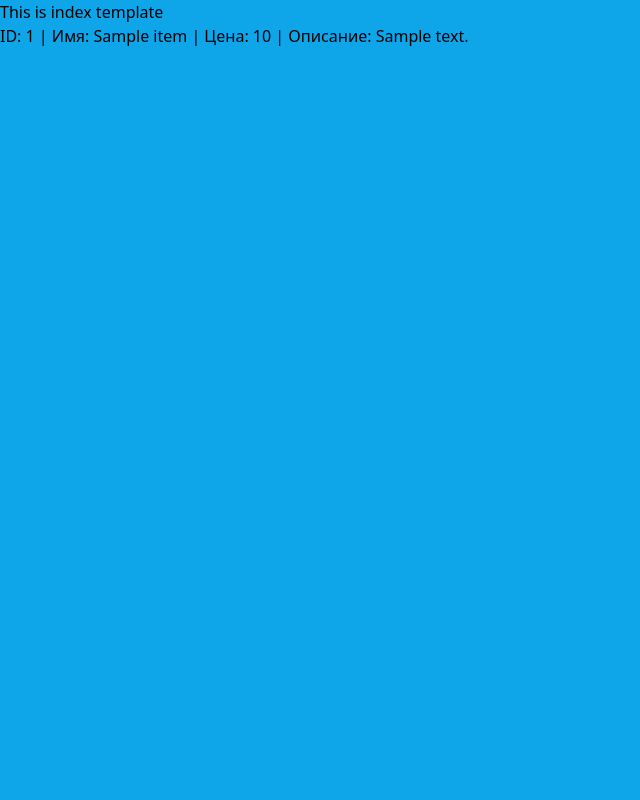
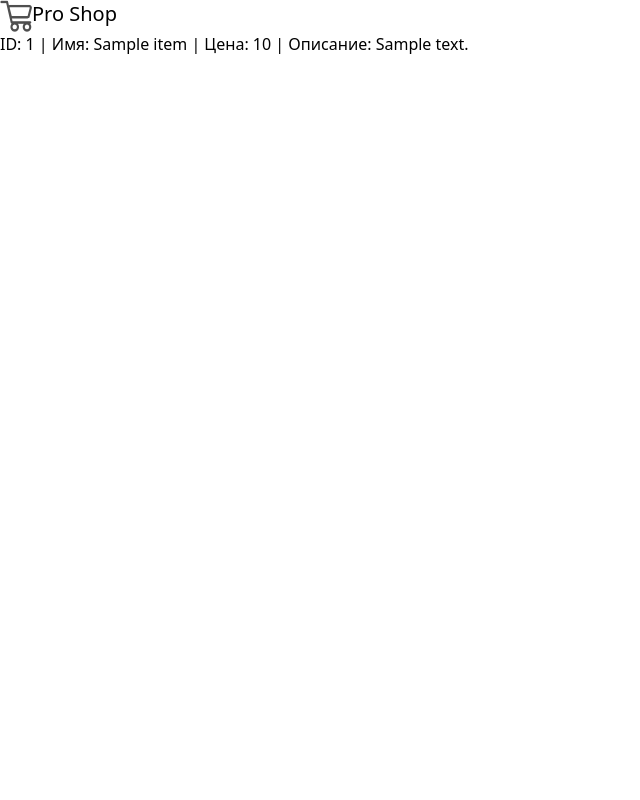
Before and after one commit to Adlok53/ecommerce, a Django app: template music/myapp/templates/myapp/index.html in a window 1280 px wide. Shown: the whole page, without its empty margins (0-640 px from the left). Run offline with Django 5.2, Linux system fonts and the light colour scheme; the template is opened without the code that fills it: most values are stand-ins (such as "Sample title", 1, 10 or a date in 2020).

Commit message:
logo & tailwind

```diff
--- a/music/myapp/static/myapp/styles.css
+++ b/music/myapp/static/myapp/styles.css
@@ -558,7 +558,29 @@ video {
   position: static;
 }
 
+.flex {
+  display: flex;
+}
+
+.h-8 {
+  height: 2rem;
+}
+
+.w-8 {
+  width: 2rem;
+}
+
 .bg-sky-500 {
   --tw-bg-opacity: 1;
   background-color: rgb(14 165 233 / var(--tw-bg-opacity, 1));
 }
+
+.text-lg {
+  font-size: 1.125rem;
+  line-height: 1.75rem;
+}
+
+.text-xl {
+  font-size: 1.25rem;
+  line-height: 1.75rem;
+}
--- a/music/myapp/templates/myapp/index.html
+++ b/music/myapp/templates/myapp/index.html
@@ -3,8 +3,20 @@
     <head>
         <link rel="stylesheet" href="{% static 'myapp/styles.css' %}">
     </head>
-    <body class="bg-sky-500">
-        <h1> This is index template </h1>
+    <body>
+        <nav>
+            <div>
+                <div>
+                    <div>
+                        <div class="flex">
+                            <img class="h-8 w-8" src="{% static 'myapp/images/shop.png' %}" alt="logo">
+                            <span class="text-xl">Pro Shop</span>
+                        </div>
+                    </div>
+                </div>
+            </div>
+        </nav>
+
         <h2>
             {% for item in items %}
 
```
Also changed, not shown: music/myapp/static/myapp/images/shop.png (added).
